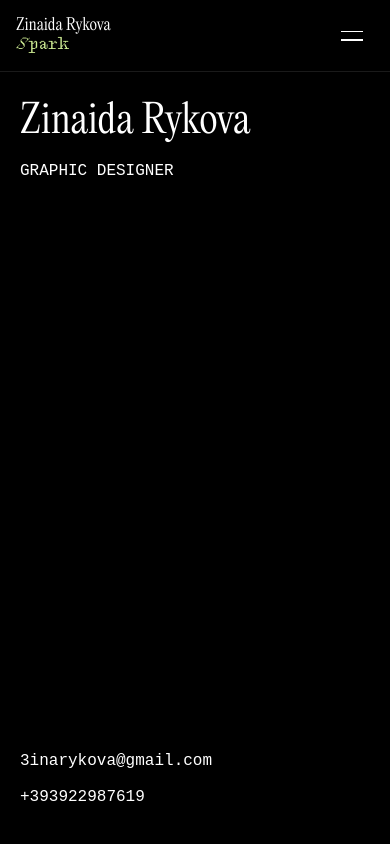
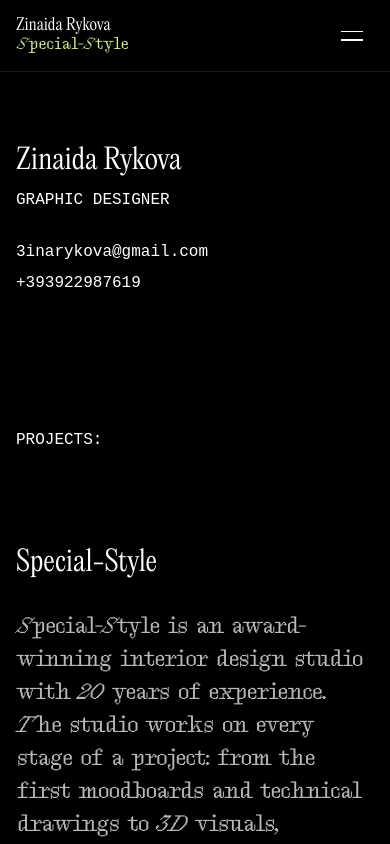
Before and after one commit to ZinaZabava/portfolio, a plain HTML site: page index.html in a window 390 px wide. Shown: the top 844 px of the page. Drawn offline with Linux system fonts and the light colour scheme; a web font is replaced by a local one.

Commit message:
Tune mobile About and project spacing.
Add a Projects label before the work, give About and project intros more top/bottom padding, and tighten the About bio-to-contacts gap to match project text rhythm.

Co-authored-by: Cursor <cursoragent@cursor.com>

```diff
--- a/index.html
+++ b/index.html
@@ -99,6 +99,8 @@
         <a href="tel:+393922987619">+393922987619</a>
       </footer>
     </section>
+
+    <p class="mobile-projects-label">Projects:</p>
 
     <main class="projects-window" id="projects-window">
       <section
--- a/styles.css
+++ b/styles.css
@@ -112,8 +112,9 @@ button {
   display: none;
 }
 
-/* Mobile page intro — hidden on desktop */
-.mobile-about {
+/* Mobile page intro / projects label — hidden on desktop */
+.mobile-about,
+.mobile-projects-label {
   display: none;
 }
 
@@ -665,12 +666,10 @@ html.js:not(.is-simple-scroll) .media video.is-ready {
   .mobile-about {
     display: flex;
     flex-direction: column;
-    justify-content: space-between;
-    gap: 48px;
-    min-height: calc(100svh - var(--topbar-height));
-    min-height: calc(100dvh - var(--topbar-height));
+    /* Same vertical rhythm as project intros (title → copy → tags) */
+    gap: var(--intro-gap);
     margin-top: var(--topbar-height);
-    padding: 28px 20px 36px;
+    padding: 72px 20px 80px;
     background: var(--about-bg);
     color: var(--text);
     box-sizing: border-box;
@@ -679,15 +678,16 @@ html.js:not(.is-simple-scroll) .media video.is-ready {
   .mobile-about__bio {
     display: flex;
     flex-direction: column;
-    gap: 16px;
+    /* Tight bio stack — mirrors title-to-supporting-text spacing */
+    gap: 12px;
   }
 
   .mobile-about__name {
     margin: 0;
     font-family: var(--font-display);
     font-weight: 200;
-    font-size: clamp(32px, 10vw, 46px);
-    line-height: 1.15;
+    font-size: 28px;
+    line-height: 1.2;
     letter-spacing: 0;
     text-transform: capitalize;
     color: var(--text);
@@ -707,7 +707,7 @@ html.js:not(.is-simple-scroll) .media video.is-ready {
   .mobile-about__contacts {
     display: flex;
     flex-direction: column;
-    gap: var(--index-gap);
+    gap: 10px;
     font-family: var(--font-mono);
     font-weight: var(--mono-weight);
     font-size: 16px;
@@ -722,6 +722,20 @@ html.js:not(.is-simple-scroll) .media video.is-ready {
 
   .mobile-about__contacts a:hover {
     opacity: 0.65;
+  }
+
+  .mobile-projects-label {
+    display: block;
+    margin: 0;
+    padding: 56px 20px 24px;
+    font-family: var(--font-mono);
+    font-weight: var(--mono-weight);
+    font-size: 16px;
+    line-height: 1.3;
+    letter-spacing: 0;
+    text-transform: uppercase;
+    color: var(--text);
+    background: var(--about-bg);
   }
 
   .projects-window {
@@ -751,8 +765,10 @@ html.js:not(.is-simple-scroll) .media video.is-ready {
 
   .project__intro {
     align-items: flex-start;
-    padding-top: calc(var(--intro-pad-y) + 8px);
-    /* Don’t force a full-screen text block before media on phones */
+    gap: var(--intro-gap);
+    /* More air above/below each project text block */
+    padding-top: 72px;
+    padding-bottom: 72px;
     min-height: 0;
   }
 
@@ -785,7 +801,13 @@ html.js:not(.is-simple-scroll) .media video.is-ready {
   }
 
   .about__inner {
-    padding: 24px 16px 28px;
+    padding: calc(var(--topbar-height) + 16px) 16px 28px;
+  }
+
+  .mobile-about,
+  .mobile-projects-label {
+    padding-left: 16px;
+    padding-right: 16px;
   }
 
   .project__intro {
```
